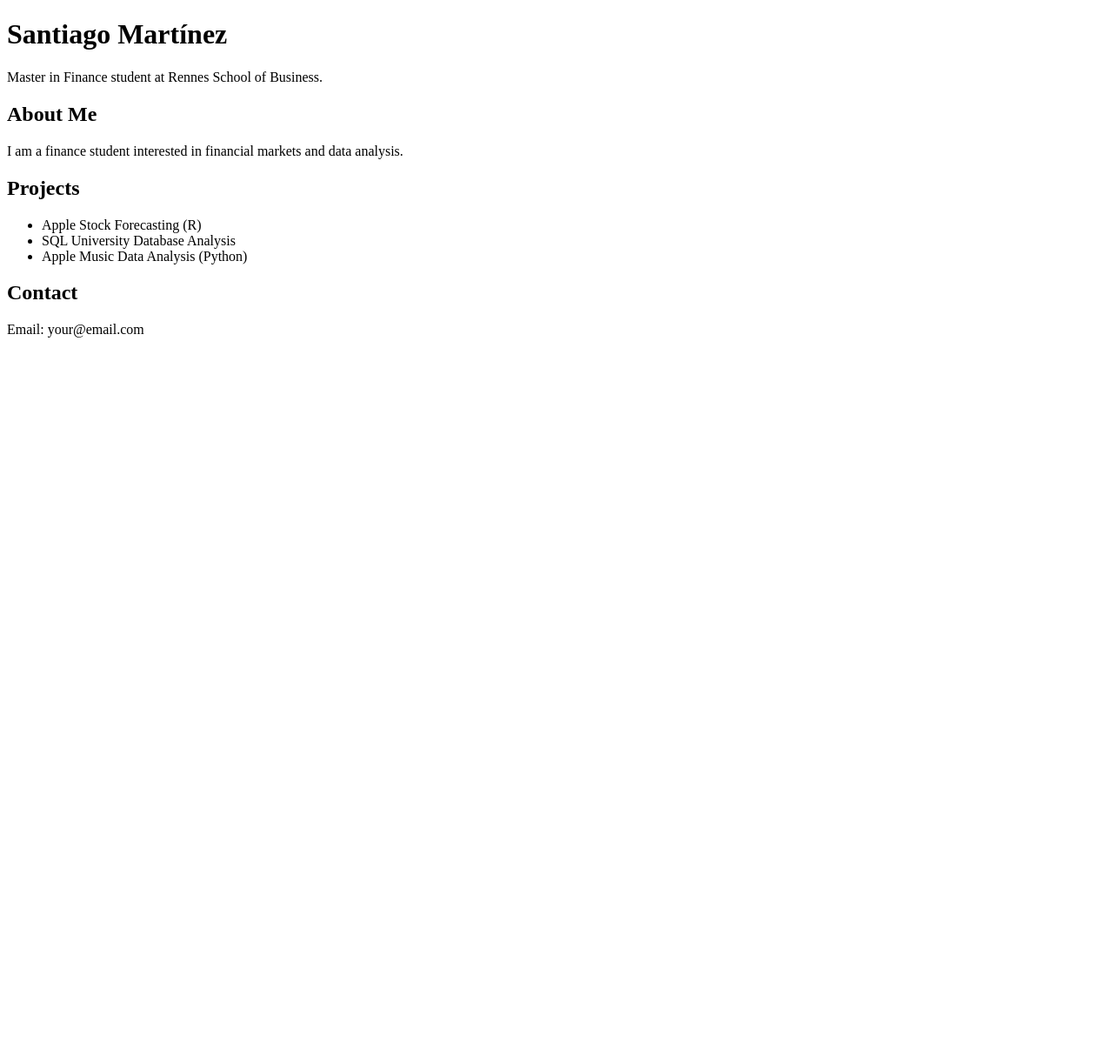
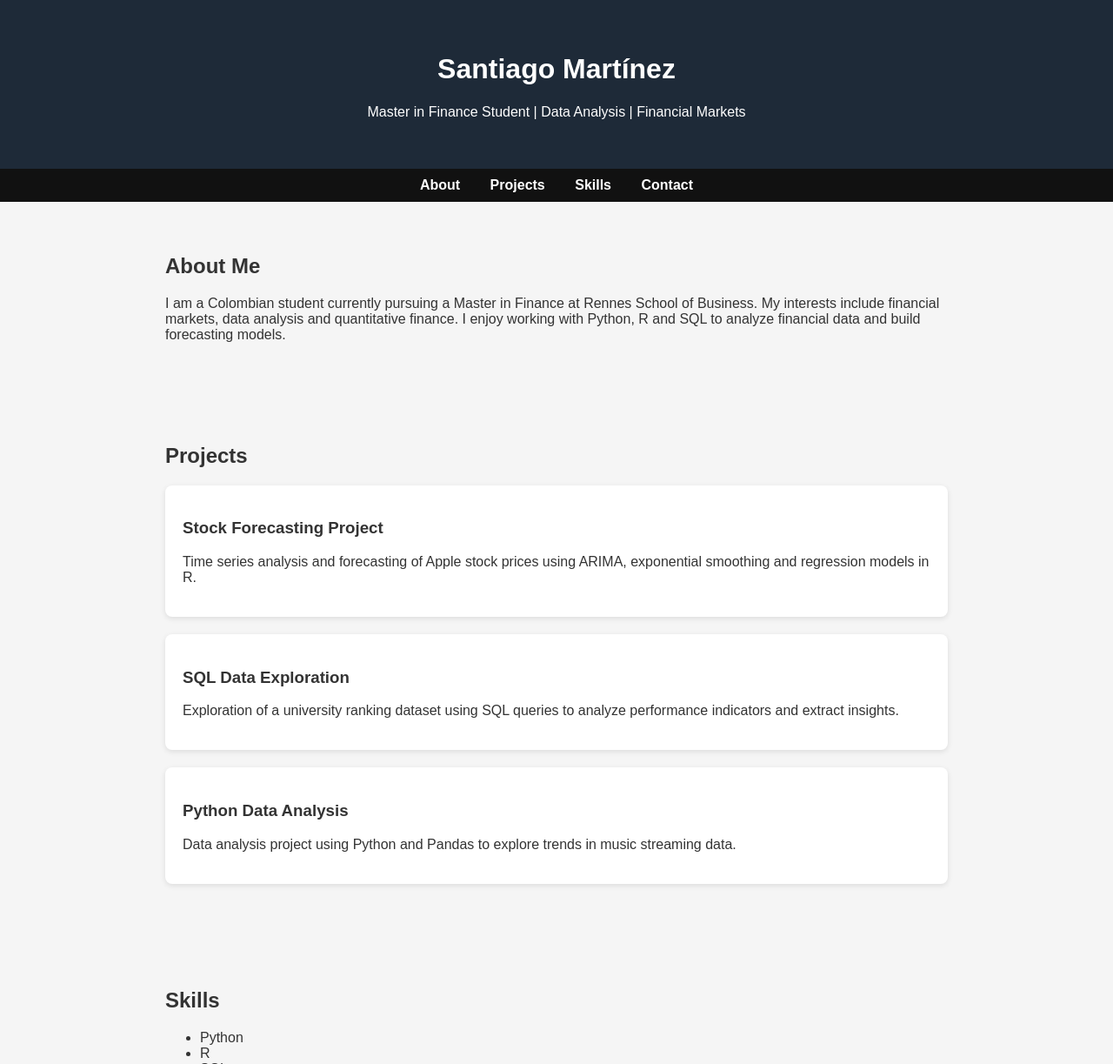
Before and after one commit to BryanSantiagoMartinez/BryanSantiagoMartinez.github.io, a plain HTML site: page index.html in a window 1280 px wide. Shown: the top 1223 px of the page at 87% size. Before the commit the page ends 800 px from the top, so only its background shows below. Drawn offline with Linux system fonts and the light colour scheme.

Commit message:
Update index.html

```diff
--- a/index.html
+++ b/index.html
@@ -1,31 +1,146 @@
 <!DOCTYPE html>
 <html>
 <head>
-<title>Santiago Martínez</title>
+<meta charset="UTF-8">
+<title>Santiago Martínez | Finance & Data</title>
+
+<style>
+
+body{
+font-family: Arial;
+margin:0;
+background:#f5f5f5;
+color:#333;
+}
+
+header{
+background:#1e2a38;
+color:white;
+padding:40px;
+text-align:center;
+}
+
+nav{
+background:#111;
+padding:10px;
+text-align:center;
+}
+
+nav a{
+color:white;
+margin:15px;
+text-decoration:none;
+font-weight:bold;
+}
+
+section{
+padding:40px;
+max-width:900px;
+margin:auto;
+}
+
+.project{
+background:white;
+padding:20px;
+margin-bottom:20px;
+border-radius:8px;
+box-shadow:0px 2px 6px rgba(0,0,0,0.1);
+}
+
+footer{
+background:#1e2a38;
+color:white;
+text-align:center;
+padding:20px;
+}
+
+</style>
 </head>
 
 <body>
 
+<header>
 <h1>Santiago Martínez</h1>
+<p>Master in Finance Student | Data Analysis | Financial Markets</p>
+</header>
 
-<p>Master in Finance student at Rennes School of Business.</p>
+<nav>
+<a href="#about">About</a>
+<a href="#projects">Projects</a>
+<a href="#skills">Skills</a>
+<a href="#contact">Contact</a>
+</nav>
 
+<section id="about">
 <h2>About Me</h2>
 
-<p>I am a finance student interested in financial markets and data analysis.</p>
+<p>
+I am a Colombian student currently pursuing a Master in Finance at Rennes School of Business.
+My interests include financial markets, data analysis and quantitative finance.
+I enjoy working with Python, R and SQL to analyze financial data and build forecasting models.
+</p>
+
+</section>
+
+<section id="projects">
 
 <h2>Projects</h2>
 
+<div class="project">
+<h3>Stock Forecasting Project</h3>
+<p>
+Time series analysis and forecasting of Apple stock prices using ARIMA,
+exponential smoothing and regression models in R.
+</p>
+</div>
+
+<div class="project">
+<h3>SQL Data Exploration</h3>
+<p>
+Exploration of a university ranking dataset using SQL queries to analyze
+performance indicators and extract insights.
+</p>
+</div>
+
+<div class="project">
+<h3>Python Data Analysis</h3>
+<p>
+Data analysis project using Python and Pandas to explore trends in
+music streaming data.
+</p>
+</div>
+
+</section>
+
+<section id="skills">
+
+<h2>Skills</h2>
+
 <ul>
-<li>Apple Stock Forecasting (R)</li>
-<li>SQL University Database Analysis</li>
-<li>Apple Music Data Analysis (Python)</li>
+<li>Python</li>
+<li>R</li>
+<li>SQL</li>
+<li>Financial Analysis</li>
+<li>Time Series Analysis</li>
 </ul>
+
+</section>
+
+<section id="contact">
 
 <h2>Contact</h2>
 
 <p>Email: your@email.com</p>
+<p>LinkedIn: linkedin.com/in/yourprofile</p>
+<p>GitHub: github.com/yourusername</p>
+
+</section>
+
+<footer>
+
+<p>© 2026 Santiago Martínez</p>
+
+</footer>
 
 </body>
-
 </html>
```
